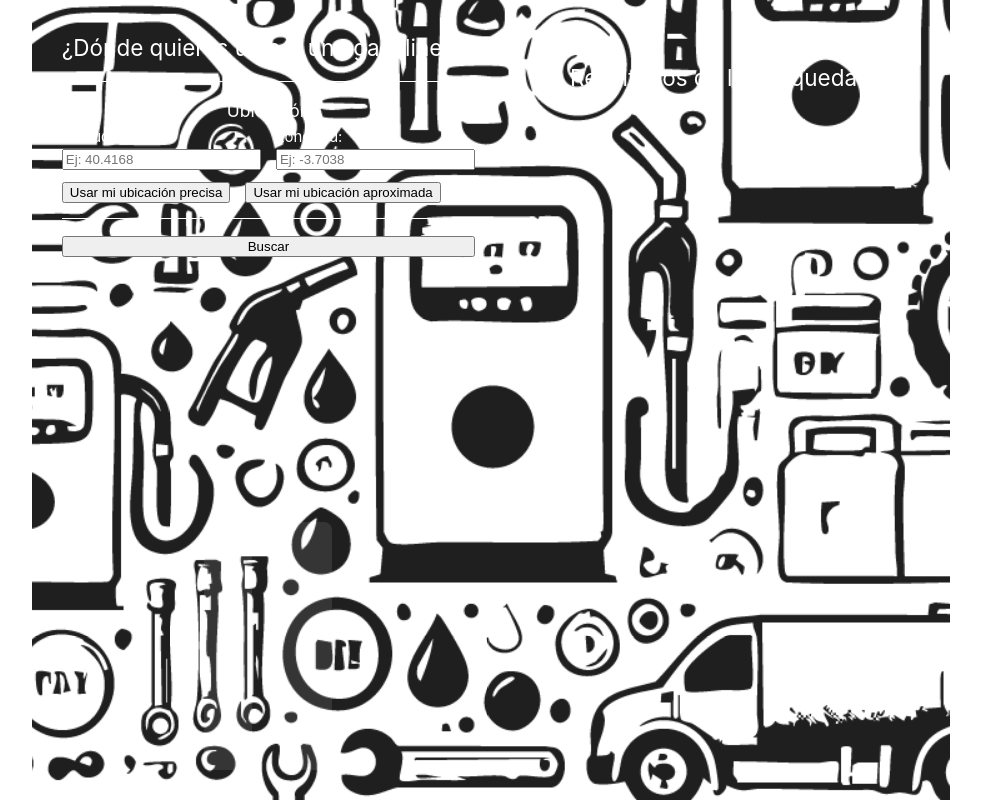
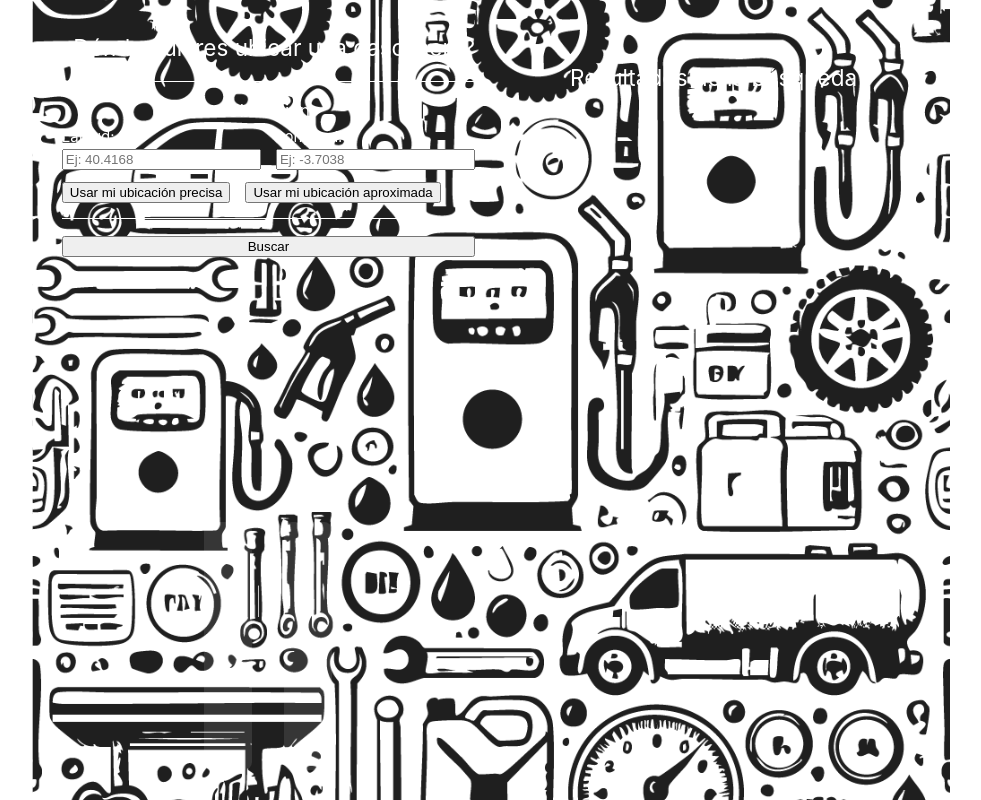
Before and after one commit to fernandosteven95/DAR-Actividad03, a Vue app: page / in a window 1280 px wide. Shown: the whole page, without its empty margins (149-1130 px from the left). Built offline with nearby package versions, Linux system fonts and the light colour scheme; some icons are missing.

Commit message:
Resueltos conflictos en docs

```diff
--- a/src/App.vue
+++ b/src/App.vue
@@ -183,9 +183,9 @@ export default {
 <style>
 #app {
   min-height: 100vh;
-  background-color: #1a1a1a;
   color: #fff;
-  background: url('@/assets/fondo.png') no-repeat center center fixed;
+  background-color: #333; /* Color de fondo para que se vea detrás */
+  background: url('/src/assets/fondo.png') repeat center center;
   background-size: cover;
   padding: 2em;
 }
```
Also changed, not shown: 3 other files (tests, documents, lock files or other folders).
